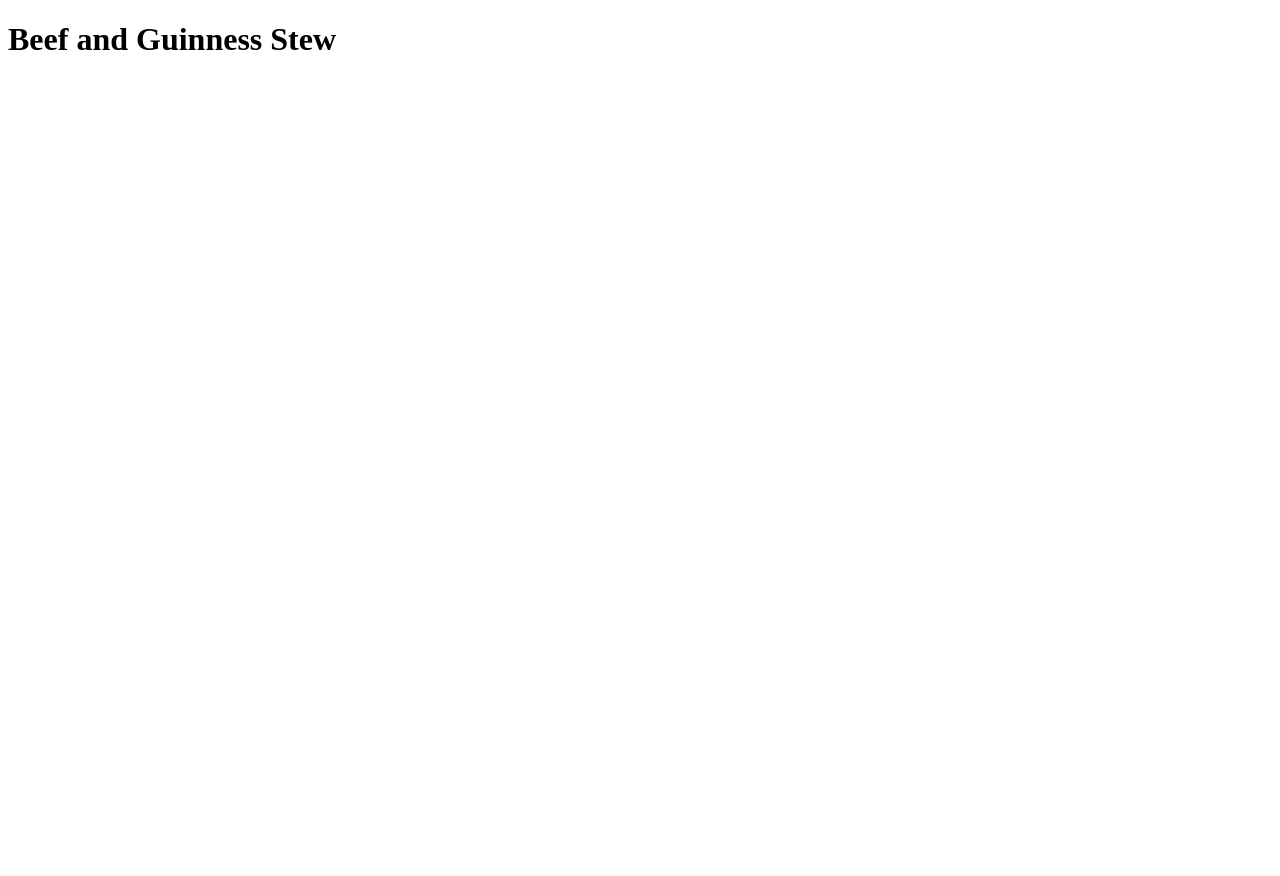
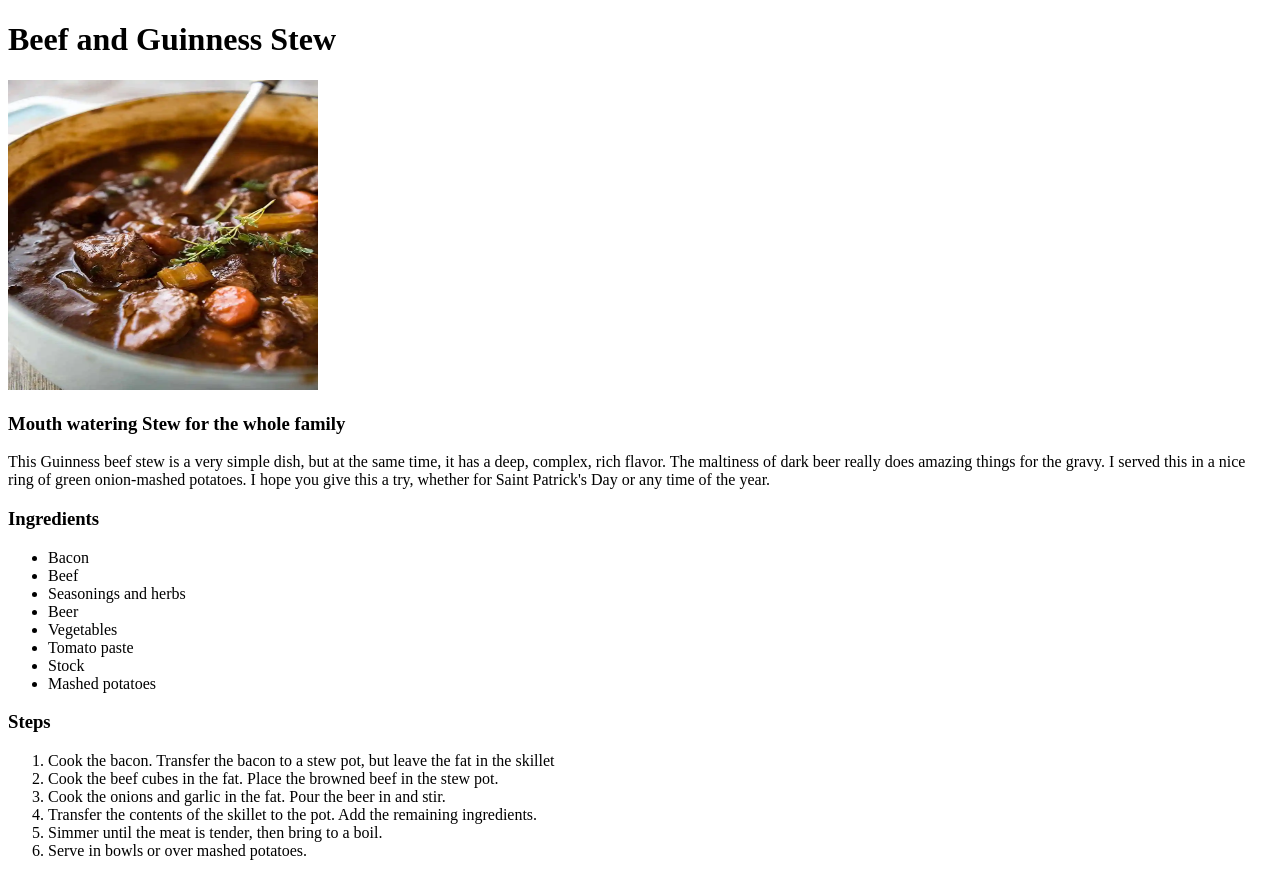
Before and after one commit to pmac8/odin-recipes, a plain HTML site: page recipes/stew.html in a window 1280 px wide. Before the commit the page ends 800 px from the top, so only its background shows below. Drawn offline with Linux system fonts and the light colour scheme.

Commit message:
Add images/stew.jpg

```diff
--- a/recipes/stew.html
+++ b/recipes/stew.html
@@ -6,5 +6,30 @@
     </head>
     <body>
         <h1>Beef and Guinness Stew</h1>
+        <img src="../images/stew.jpg" alt="beef stew" height="310" width="310">
+        <h3>Mouth watering Stew for the whole family</h3>
+        <p>This Guinness beef stew is a very simple dish, but at the same time, it has a deep, complex, rich flavor. The maltiness of dark beer really does amazing things for the gravy. I served this in a nice ring of green onion-mashed potatoes. I hope you give this a try, whether for Saint Patrick's Day or any time of the year.</p>
+        <h3>Ingredients</h3>
+        <ul>
+            <li>Bacon</li>
+            <li>Beef</li>
+            <li>Seasonings and herbs</li>
+            <li>Beer</li>
+            <li>Vegetables</li>
+            <li>Tomato paste</li>
+            <li>Stock</li>
+            <li>Mashed potatoes</li>
+        </ul>
+        <h3>Steps</h3>
+        <ol>
+            <li>Cook the bacon. Transfer the bacon to a stew pot, but leave the fat in the skillet</li>
+            <li>Cook the beef cubes in the fat. Place the browned beef in the stew pot.</li>
+            <li>Cook the onions and garlic in the fat. Pour the beer in and stir.</li>
+            <li>Transfer the contents of the skillet to the pot. Add the remaining ingredients.</li>
+            <li>Simmer until the meat is tender, then bring to a boil.</li>
+            <li>Serve in bowls or over mashed potatoes.</li>
+        </ol>
+
     </body>
+
 </html>
```
Also changed, not shown: images/stew.jpg (added).
